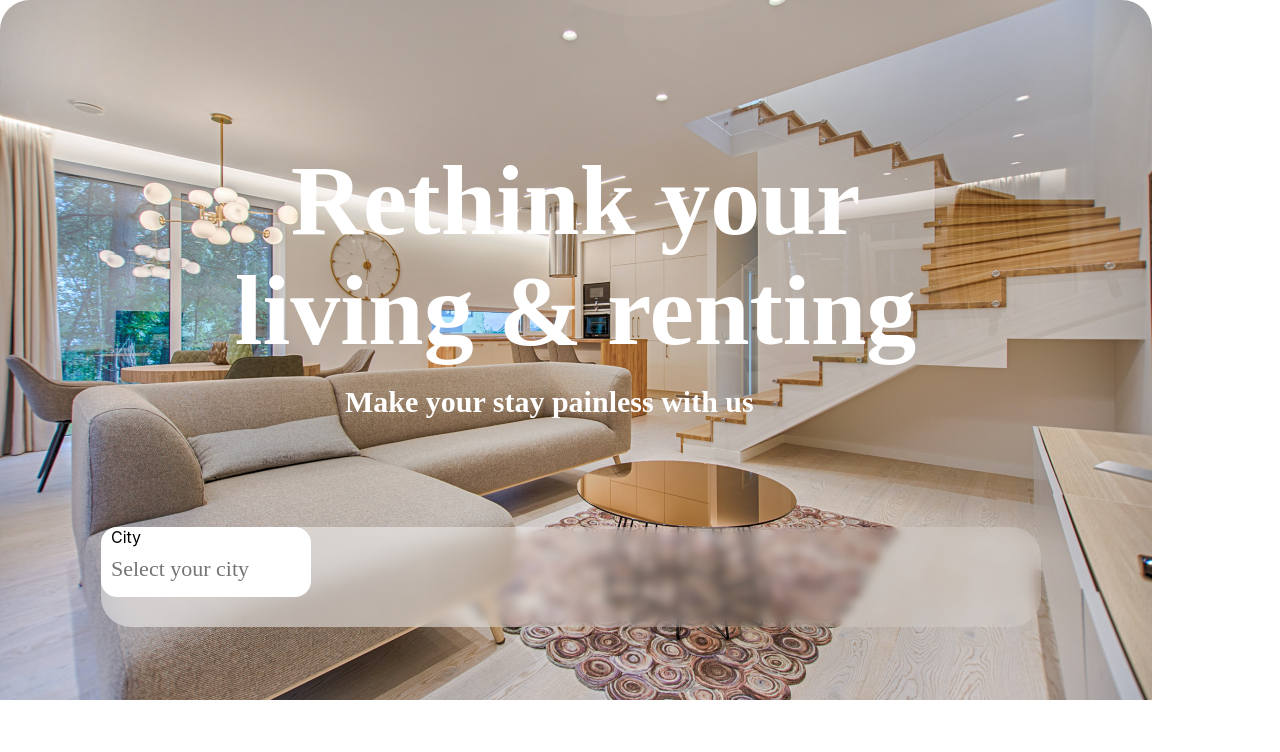
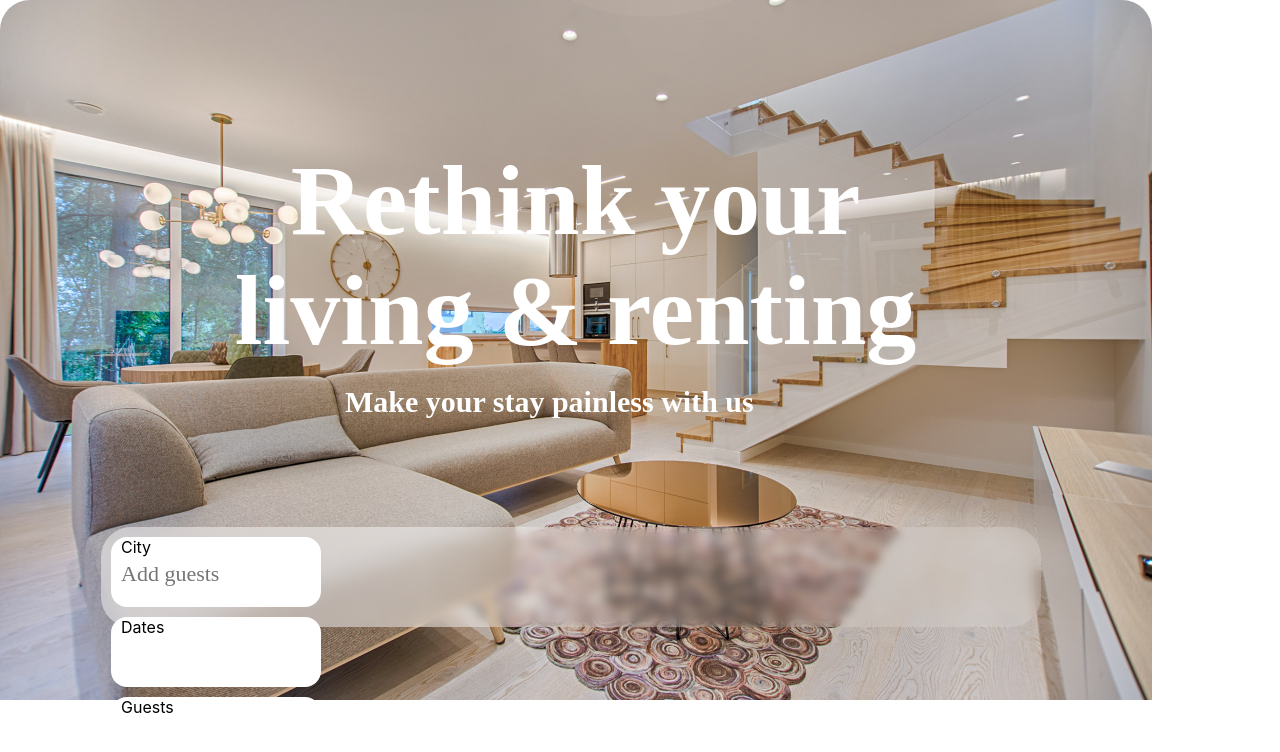
Before and after one commit to viswanath19/code-20230311, a React (Create React App) app: page / in a window 1280 px wide. Shown: the top 752 px of the page. Built offline with nearby package versions, Linux system fonts and the light colour scheme.

Commit message:
text input css changes

```diff
--- a/src/components/common-components/TextInputFilter/textInput.css
+++ b/src/components/common-components/TextInputFilter/textInput.css
@@ -1,10 +1,11 @@
 .inputComponent {
-    position: absolute;
     width: 210px;
     height: 70px;
 
     background: #FFFFFF;
     border-radius: 16px;
+
+    margin: 10px;
 }
 .inputText {
     position: absolute;
@@ -26,7 +27,7 @@
     padding: 0px 10px 10px 10px;
     margin-top: 10px;
     border-radius: 16px;
-    top:15px;
+    top:20px;
 
     color: #000000;
 }
--- a/src/components/main-component/MainComponent.jsx
+++ b/src/components/main-component/MainComponent.jsx
@@ -14,6 +14,8 @@ function MainComponent() {
         </div>
         <div className='mainScreenSearchFilters'>
             <TextInputFilter label="City" placeholder="Select your city"/>
+            <TextInputFilter label="Dates" placeholder="Select your dates"/>
+            <TextInputFilter label="Guests" placeholder="Add guests"/>
         </div>
     </div>
   )
```
Also changed, not shown: src/components/main-component/main.css (line endings or trailing spaces).
